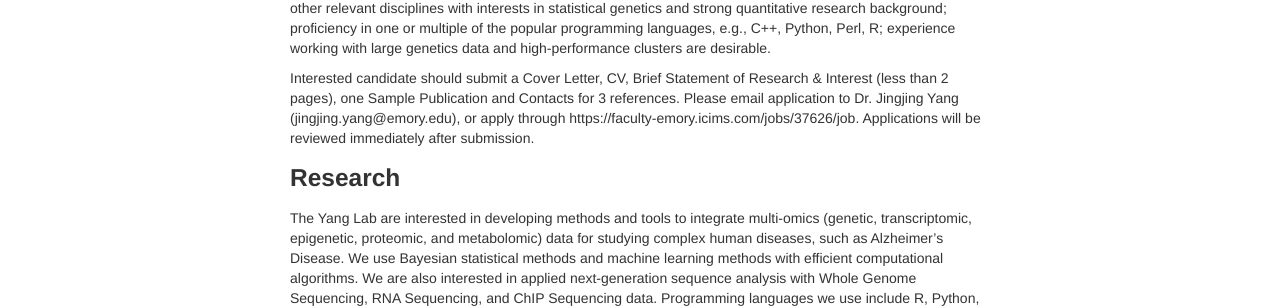
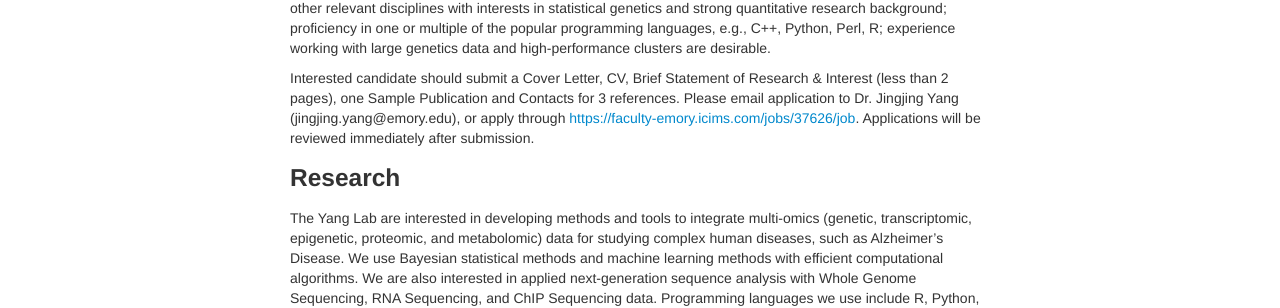
Before and after one commit to yanglab-emory/yanglab-emory.github.io, a Jekyll site: the page built from index.md, in a window 1280 px wide. Shown: the part 504-812 px from the top of the page. Built offline with Jekyll 4.4.1, drawn with Linux system fonts in a browser that asks for light colours.

```diff
--- a/index.md
+++ b/index.md
@@ -24,7 +24,7 @@ Our lab currently has an openning for a self motivated postdoc now. The candidat
 
 The candidate is expected to have a Ph.D. degree in Statistics/Biostatistics, Bioinformatics, Computer Science or other relevant disciplines with interests in statistical genetics and strong quantitative research background; proficiency in one or multiple of the popular programming languages, e.g., C++, Python, Perl, R; experience working with large genetics data and high-performance clusters are desirable.
 
-Interested candidate should submit a Cover Letter, CV, Brief Statement of Research & Interest (less than 2 pages), one Sample Publication and Contacts for 3 references. Please email application to Dr. Jingjing Yang (jingjing.yang@emory.edu), or apply through https://faculty-emory.icims.com/jobs/37626/job. Applications will be reviewed immediately after submission.
+Interested candidate should submit a Cover Letter, CV, Brief Statement of Research & Interest (less than 2 pages), one Sample Publication and Contacts for 3 references. Please email application to Dr. Jingjing Yang (jingjing.yang@emory.edu), or apply through <https://faculty-emory.icims.com/jobs/37626/job>. Applications will be reviewed immediately after submission.
 
 
 ### Research
```
